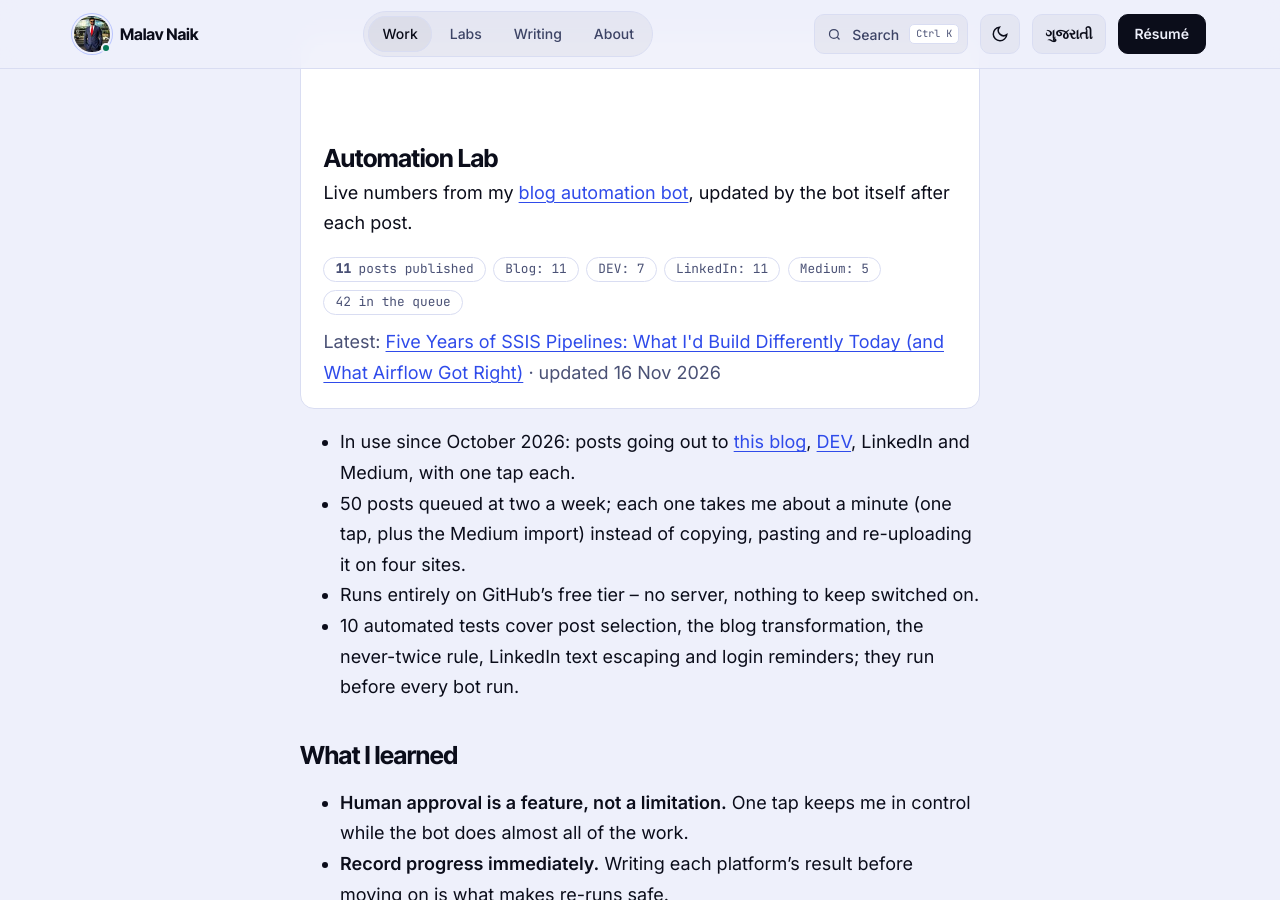
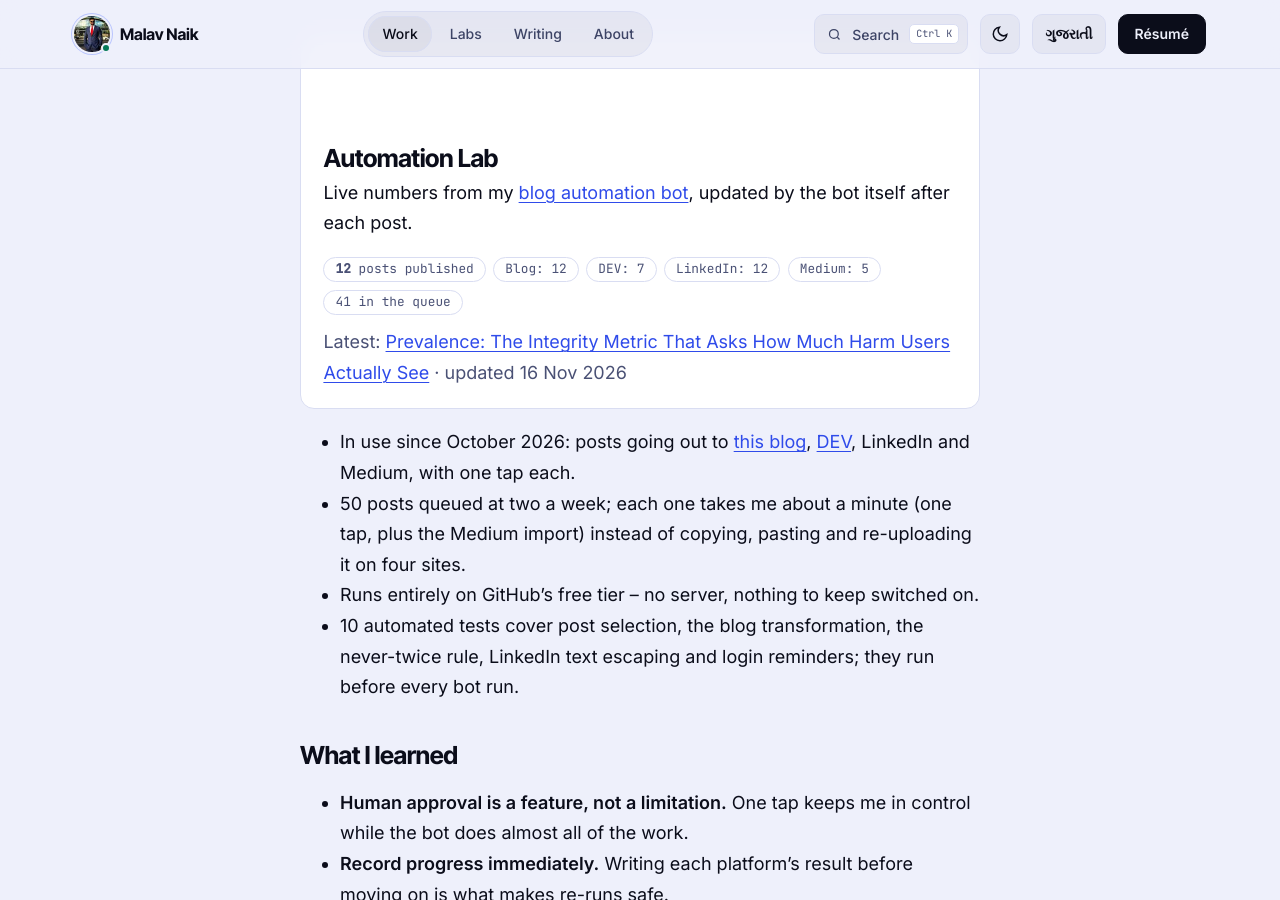
Before and after one commit to malavnaik99/malavnaik99.github.io, a Jekyll site: the page built from _projects/blog-automation-bot.md, in a window 1280 px wide and 900 px high, scrolled down 3302 px. Built offline with Jekyll 4.4.1, drawn with Linux system fonts in a browser that asks for light colours.

Commit message:
Automation Lab: update numbers

```diff
--- a/_data/automation.json
+++ b/_data/automation.json
@@ -1,15 +1,15 @@
 {
- "posts_published": 11,
- "posts_queued": 42,
+ "posts_published": 12,
+ "posts_queued": 41,
  "platforms": {
-  "Blog": 11,
+  "Blog": 12,
   "DEV": 7,
-  "LinkedIn": 11,
+  "LinkedIn": 12,
   "Medium": 5
  },
  "last_post": {
-  "title": "Five Years of SSIS Pipelines: What I'd Build Differently Today (and What Airflow Got Right)",
-  "url": "https://malavnaik.com/blog/ssis-vs-airflow/"
+  "title": "Prevalence: The Integrity Metric That Asks How Much Harm Users Actually See",
+  "url": "https://malavnaik.com/blog/prevalence-metric-trust-safety/"
  },
  "updated": "2026-11-16"
 }
```
